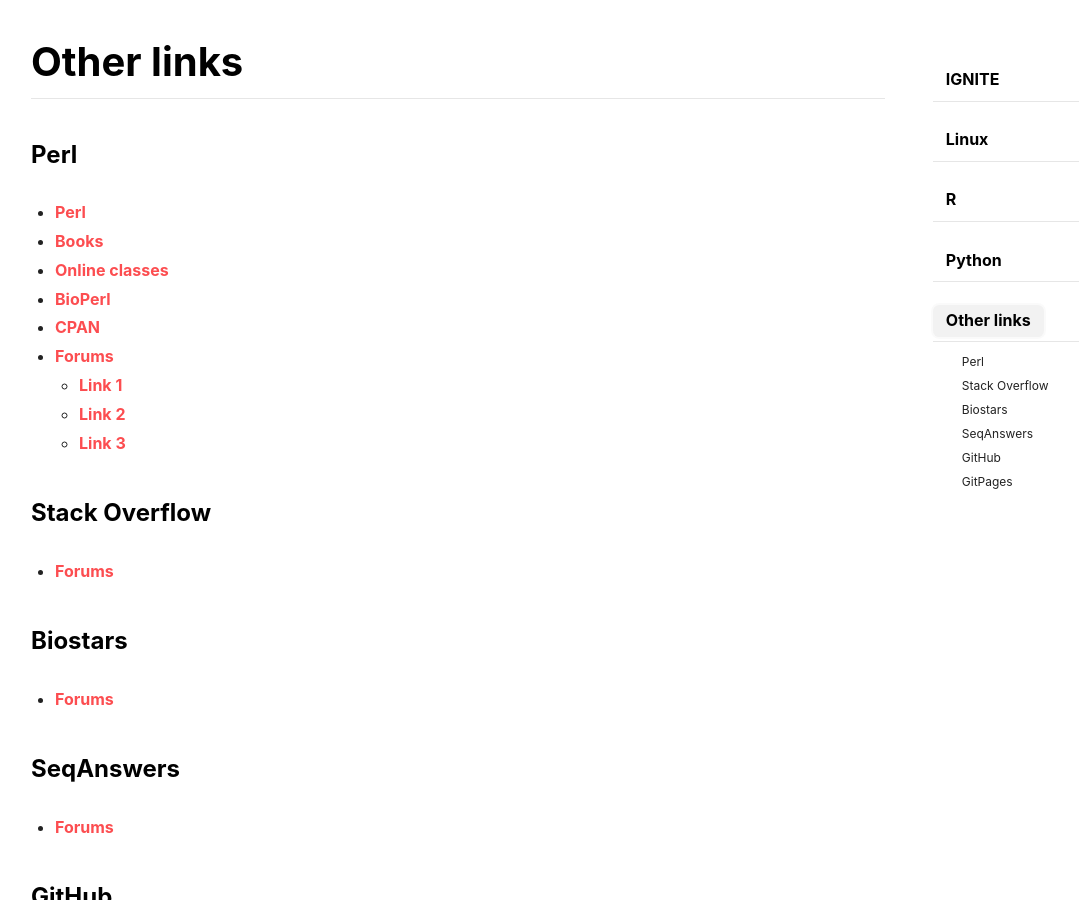
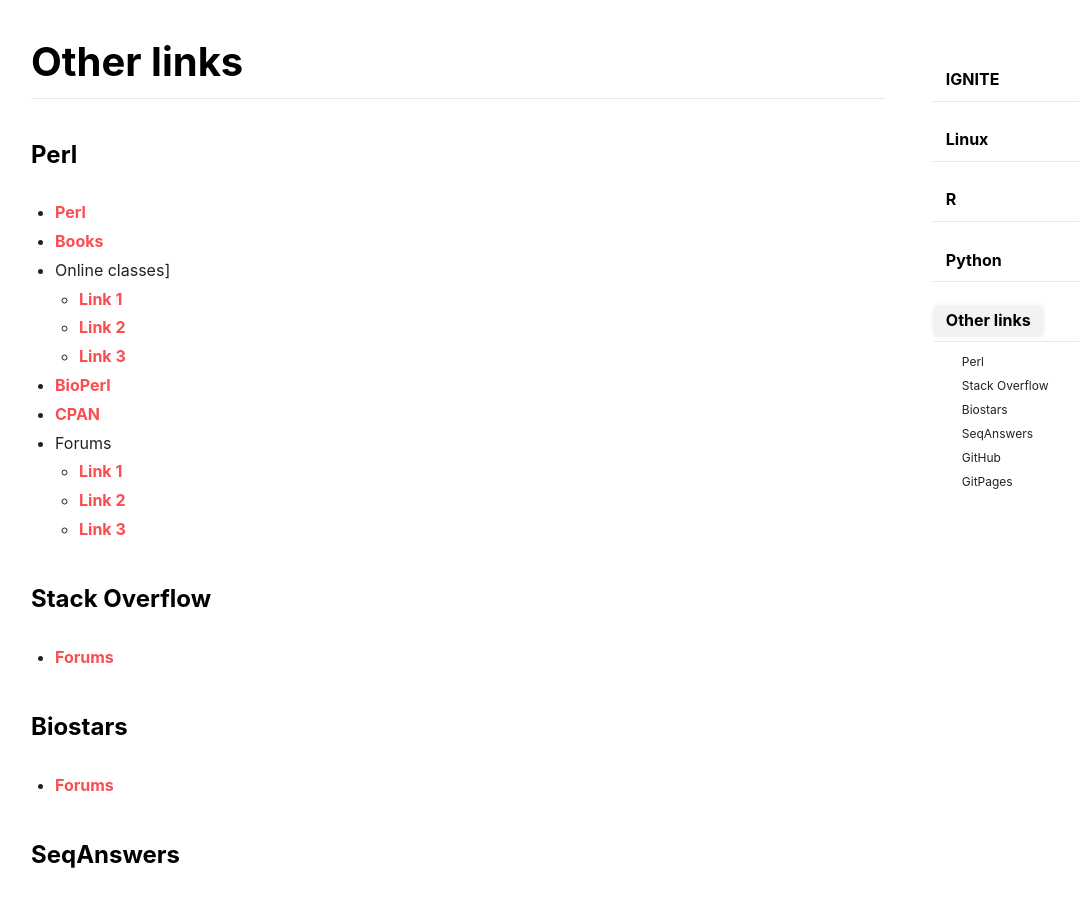
Before and after one commit to itn-ignite/ESRs-Programming-and-Bioinformatics-Workshop, a Jekyll site: the page built from docs/ulinks.md, in a window 1280 px wide and 900 px high, scrolled down 1907 px. Shown: the whole window, without its empty margins (72-1151 px from the left). Built offline with Jekyll 4.4.1, drawn with Linux system fonts in a browser that asks for light colours; nearby versions of some CDN libraries.

Commit message:
Update ulinks.md

```diff
--- a/docs/ulinks.md
+++ b/docs/ulinks.md
@@ -62,10 +62,13 @@ More updates and links coming soon. Stay tuned!
 ### Perl
 - [Perl](https://www.perl.org/)
 - [Books]()
-- [Online classes]()
+- Online classes]
+    - [Link 1](https://www.learn-perl.org/)
+    - [Link 2]()
+    - [Link 3]()
 - [BioPerl](https://bioperl.org/)
 - [CPAN](https://www.cpan.org/)
-- [Forums]()
+- Forums
     - [Link 1](https://www.perl.org/community.html)
     - [Link 2](http://perlguru.com/)
     - [Link 3](https://www.perlmonks.org/?)
```
